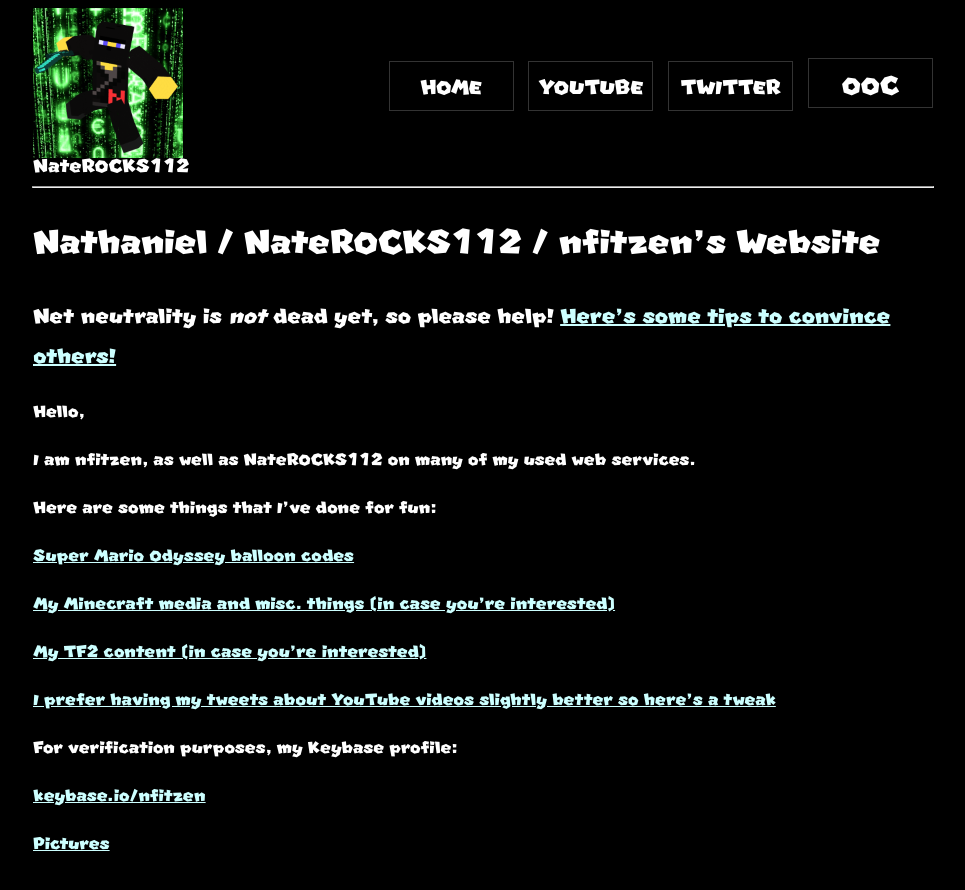
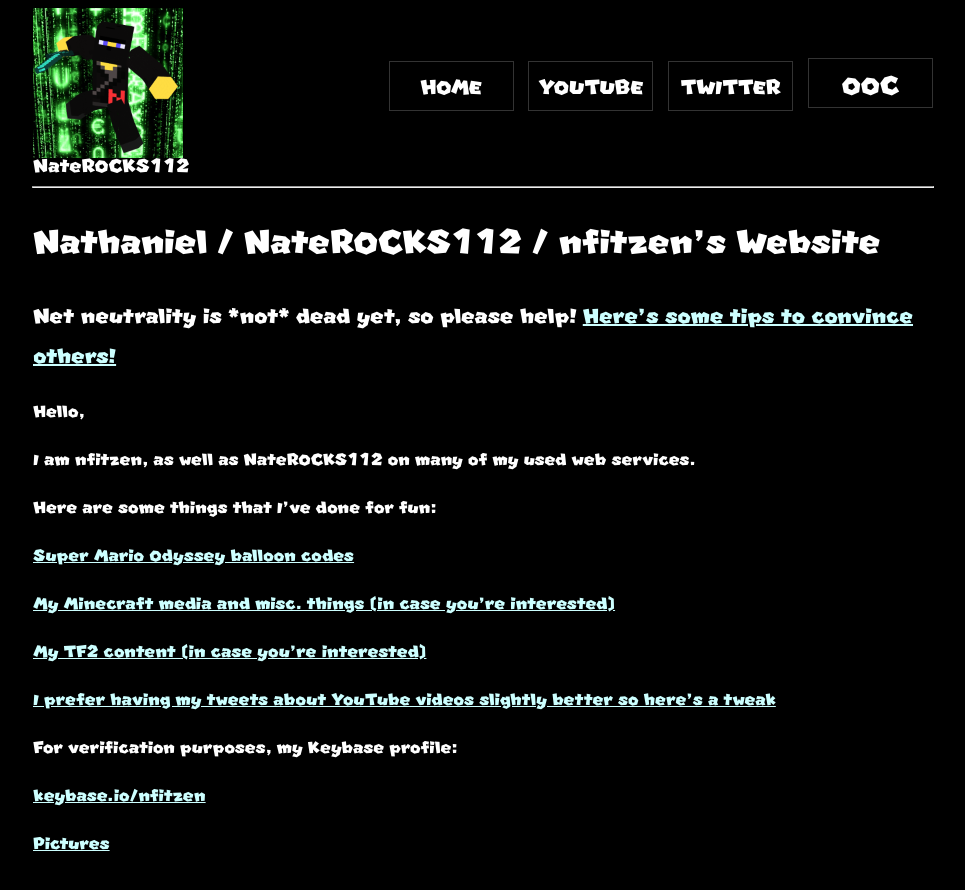
Before and after one commit to nfitzen/nfitzen.github.io, a Jekyll site: the page built from index.md, in a window 1280 px wide. Shown: the top 890 px of the page, without its empty margins (157-1122 px from the left). Built offline with Jekyll 4.4.1, drawn with Linux system fonts in a browser that asks for light colours; a script that is not in the unit is left out.

Commit message:
Fix markdown (again)

```diff
--- a/index.md
+++ b/index.md
@@ -5,7 +5,7 @@
 
 # Nathaniel / NateROCKS112 / nfitzen's Website
 
-Net neutrality is *not* dead yet, so please help! [Here's some tips to convince others!](netneutrality)
+Net neutrality is \*not\* dead yet, so please help! [Here's some tips to convince others!](netneutrality)
 {: #nn}
 
 Hello,
```
